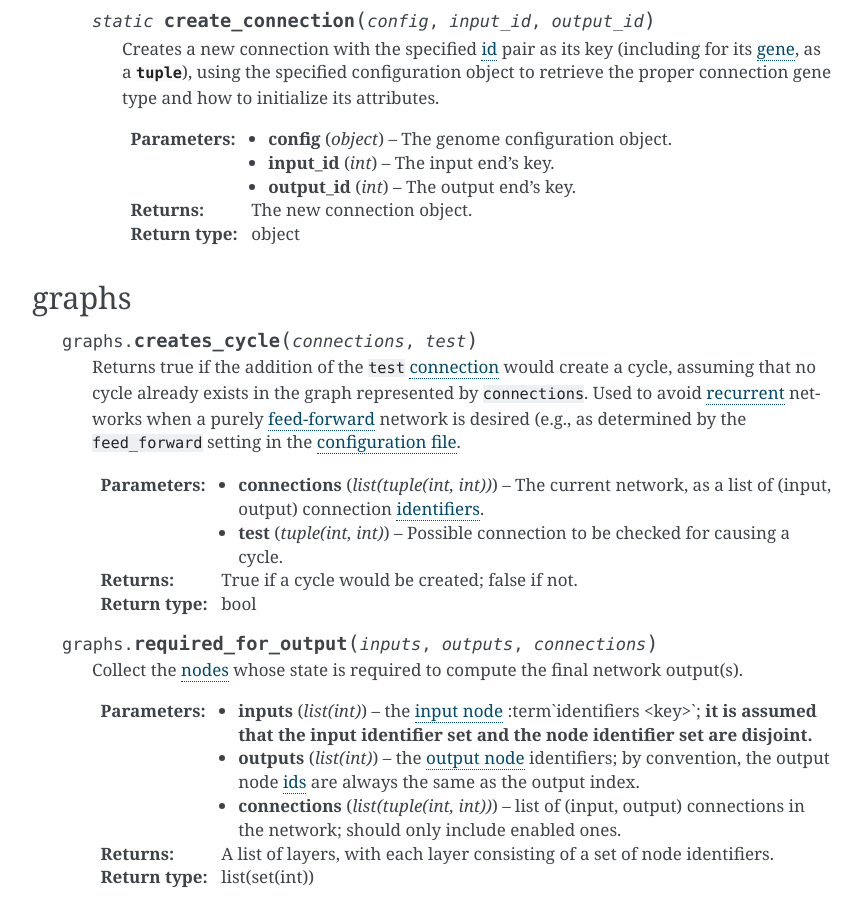
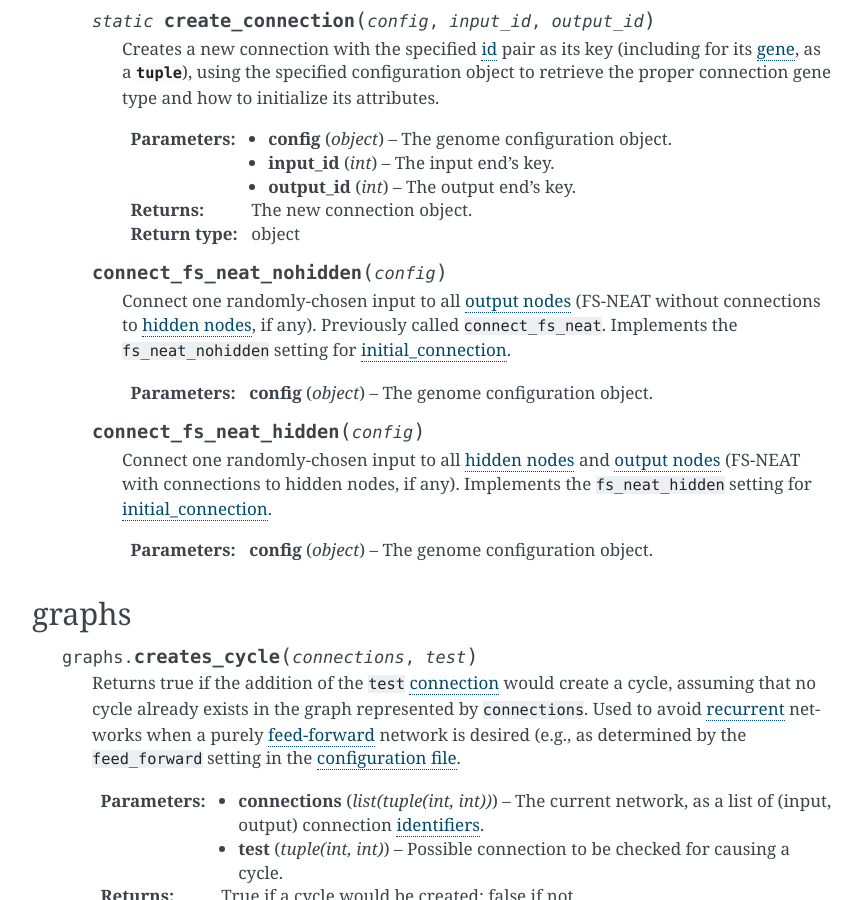
Before and after one commit to CodeReclaimers/neat-python, a Sphinx documentation site: the page built from docs/module_summaries.rst, in a window 1280 px wide and 900 px high, scrolled down 14570 px. Shown: the whole window, without its empty margins (218-1080 px from the left). Built offline with Sphinx 7.4.7, drawn with Linux system fonts in a browser that asks for light colours; some of the changed text lies outside the part shown.

Commit message:
Commit prior to switching back to master (full bug)

```diff
--- a/docs/config_file.rst
+++ b/docs/config_file.rst
@@ -293,8 +293,10 @@ required for your particular implementation.
     :ref:`enabled_default <enabled-default-label>` parameter.) There are four allowed values:
 
     * ``unconnected`` - No :term:`connections <connection>` are initially present. **This is the default.**
-    * ``fs_neat`` - One randomly-chosen :term:`input node` has one connection to each :term:`hidden <hidden node>` and
-      :term:`output node`. (This is the FS-NEAT scheme.)
+    * ``fs_neat_nohidden`` - One randomly-chosen :term:`input node` has one connection to each :term:`output node`. (This is one version of the
+      FS-NEAT scheme.)
+    * ``fs_neat_hidden`` - One randomly-chosen :term:`input node` has one connection to each :term:`hidden <hidden node>` and
+      :term:`output node`. (This is another version of the FS-NEAT scheme. If there are no hidden nodes, it is the same as ``fs_neat_nohidden``.)
     * ``full`` - Each :term:`input node` is connected to all :term:`hidden <hidden node>` and :term:`output nodes <output node>`,
       and each hidden node is connected to all output nodes. (Note: This does not include :term:`recurrent` connections.)
     * ``partial #`` - As for ``full``, but each connection has a probability of being present determined by the number (valid values are in [0.0, 1.0]).
--- a/docs/glossary.rst
+++ b/docs/glossary.rst
@@ -27,7 +27,8 @@ Glossary
   input node
     These are the :term:`nodes <node>` through which the network receives inputs. They cannot be deleted (although :term:`connections <connection>`
     from them can be), cannot be the output end of a :term:`connection`, and have: no :term:`aggregation function`; a fixed :term:`bias` of 0; a
-    fixed :term:`response` multiplier of 1; and a fixed :term:`activation function` of :ref:`identity <identity-label>`.
+    fixed :term:`response` multiplier of 1; and a fixed :term:`activation function` of :ref:`identity <identity-label>`. Note: In :py:mod:`genome`, they are not
+    in many respects treated as actual nodes, but simply as :term:`keys <key>` for input ends of connections.
 
   hidden node
     These are the :term:`nodes <node>` other than :term:`input nodes <input node>` and :term:`output nodes <output node>`. In the original
--- a/docs/module_summaries.rst
+++ b/docs/module_summaries.rst
@@ -698,6 +698,22 @@ genome
       :return: The new connection object.
       :rtype: object
 
+    .. index:: initial_connection
+
+    .. py:method:: connect_fs_neat_nohidden(config)
+
+      Connect one randomly-chosen input to all :term:`output nodes <output node>` (FS-NEAT without connections to :term:`hidden nodes <hidden node>`,
+      if any). Previously called ``connect_fs_neat``. Implements the ``fs_neat_nohidden`` setting for :ref:`initial_connection <initial-connection-config-label>`.
+
+      :param object config: The genome configuration object.
+
+    .. py:method:: connect_fs_neat_hidden(config)
+
+      Connect one randomly-chosen input to all :term:`hidden nodes <hidden node>` and :term:`output nodes <output node>` (FS-NEAT with
+      connections to hidden nodes, if any). Implements the ``fs_neat_hidden`` setting for :ref:`initial_connection <initial-connection-config-label>`.
+
+      :param object config: The genome configuration object.
+
 
 .. index:: ! feed_forward
 .. index:: ! feedforward
```
Also changed, not shown: 1 other file.
